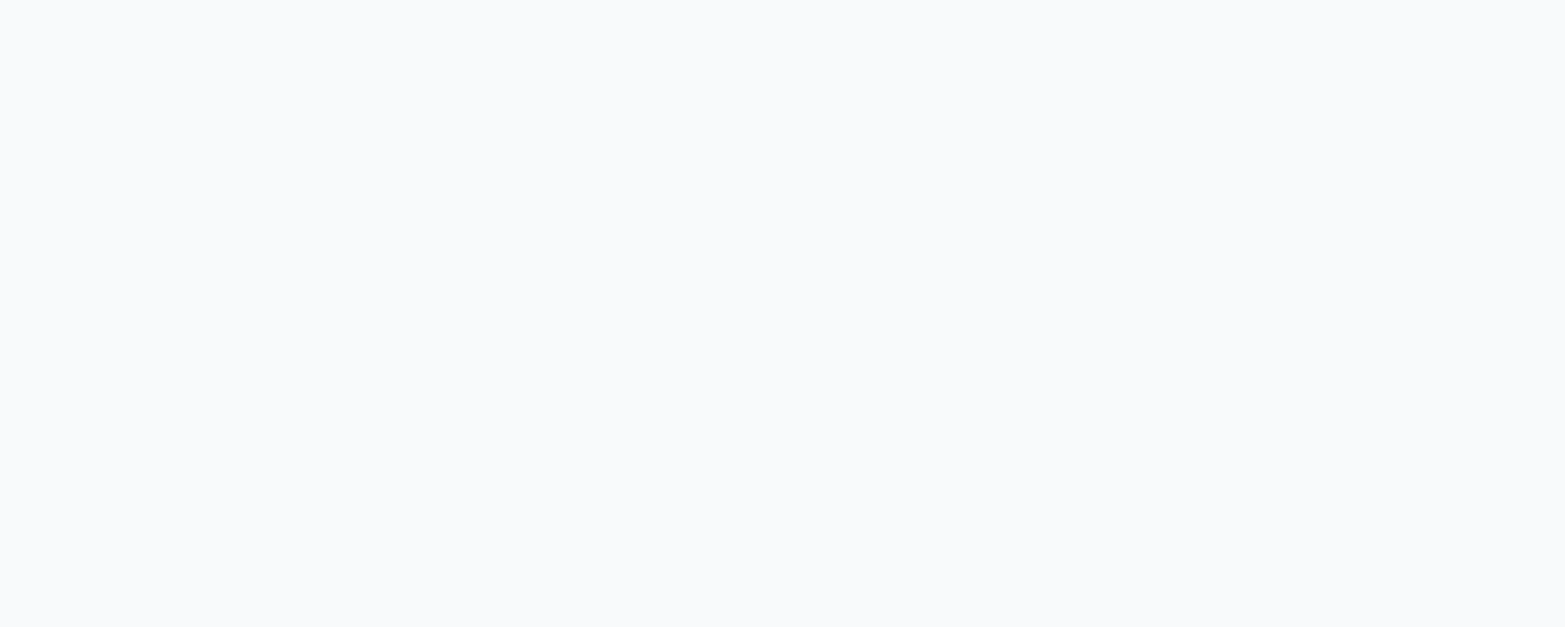
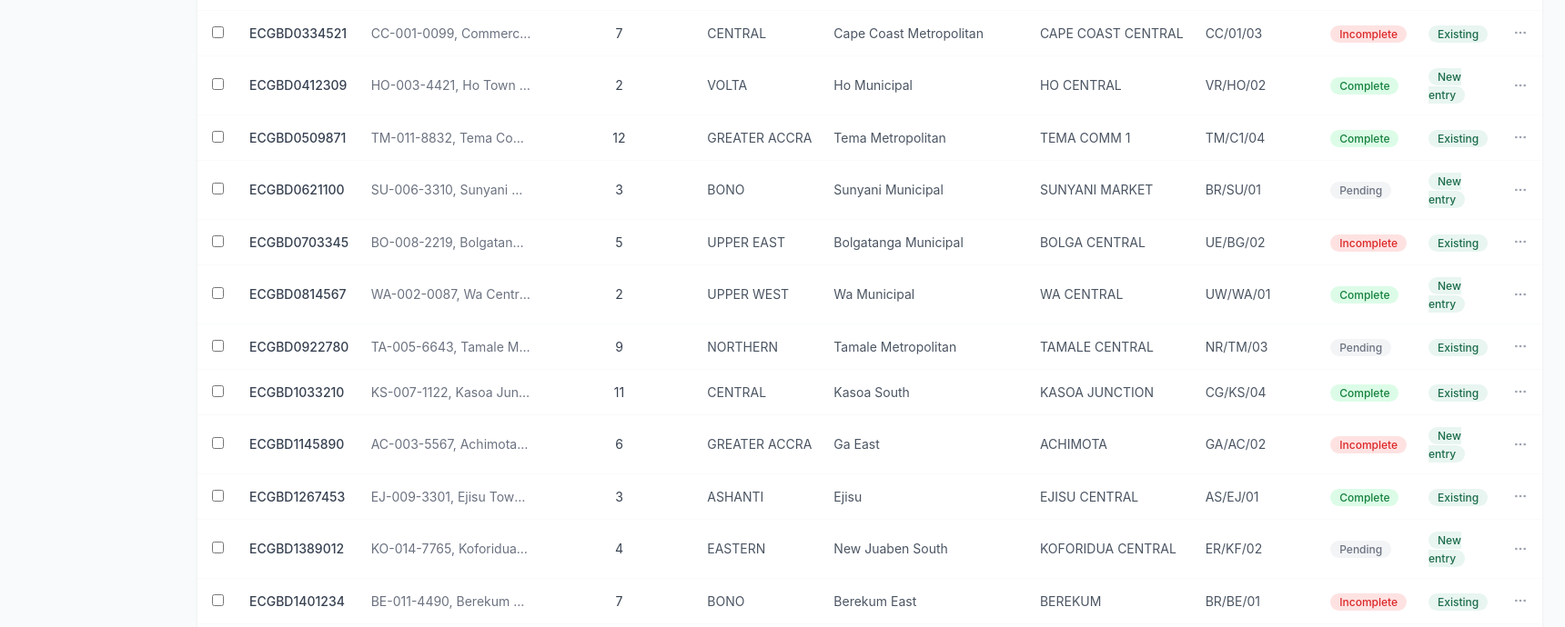
Before and after one commit to jaabless/CAIMs, a React (Vite) app: page /buildings in a window 1280 px wide. Shown: the part 1110-1800 px from the top of the page at 91% size, 1720 px wide, since content can reach past the window. Before the commit the page ends 1084 px from the top, so only its background shows below. Built offline with nearby package versions, Linux system fonts and the light colour scheme.

Commit message:
feat: expand buildings and customers mock data to 25 entries each for pagination

```diff
--- a/src/data/mockData.ts
+++ b/src/data/mockData.ts
@@ -132,6 +132,186 @@ export const buildings: Building[] = [
     district: 'Osu District',
     feederName: 'OSU CASTLE',
     dtName: 'A05/OS/03',
+    status: 'Complete',
+    tag: 'New entry',
+  },
+  {
+    id: '11',
+    slrn: 'ECGBD0211045',
+    address: 'WR-009-1234, Takoradi Market Circle, Takoradi',
+    connectedAccounts: 6,
+    region: 'WESTERN',
+    district: 'Sekondi-Takoradi Metropolitan',
+    feederName: 'TAKORADI MARKET',
+    dtName: 'TK/02/01',
+    status: 'Complete',
+    tag: 'Existing',
+  },
+  {
+    id: '12',
+    slrn: 'ECGBD0187632',
+    address: 'KM-014-5678, Adum High Street, Kumasi',
+    connectedAccounts: 4,
+    region: 'ASHANTI',
+    district: 'Kumasi Metropolitan',
+    feederName: 'ADUM',
+    dtName: 'K02/AD/05',
+    status: 'Pending',
+    tag: 'New entry',
+  },
+  {
+    id: '13',
+    slrn: 'ECGBD0334521',
+    address: 'CC-001-0099, Commercial Street, Cape Coast',
+    connectedAccounts: 7,
+    region: 'CENTRAL',
+    district: 'Cape Coast Metropolitan',
+    feederName: 'CAPE COAST CENTRAL',
+    dtName: 'CC/01/03',
+    status: 'Incomplete',
+    tag: 'Existing',
+  },
+  {
+    id: '14',
+    slrn: 'ECGBD0412309',
+    address: 'HO-003-4421, Ho Town Road, Ho',
+    connectedAccounts: 2,
+    region: 'VOLTA',
+    district: 'Ho Municipal',
+    feederName: 'HO CENTRAL',
+    dtName: 'VR/HO/02',
+    status: 'Complete',
+    tag: 'New entry',
+  },
+  {
+    id: '15',
+    slrn: 'ECGBD0509871',
+    address: 'TM-011-8832, Tema Community 1, Tema',
+    connectedAccounts: 12,
+    region: 'GREATER ACCRA',
+    district: 'Tema Metropolitan',
+    feederName: 'TEMA COMM 1',
+    dtName: 'TM/C1/04',
+    status: 'Complete',
+    tag: 'Existing',
+  },
+  {
+    id: '16',
+    slrn: 'ECGBD0621100',
+    address: 'SU-006-3310, Sunyani Market Road, Sunyani',
+    connectedAccounts: 3,
+    region: 'BONO',
+    district: 'Sunyani Municipal',
+    feederName: 'SUNYANI MARKET',
+    dtName: 'BR/SU/01',
+    status: 'Pending',
+    tag: 'New entry',
+  },
+  {
+    id: '17',
+    slrn: 'ECGBD0703345',
+    address: 'BO-008-2219, Bolgatanga Road, Bolgatanga',
+    connectedAccounts: 5,
+    region: 'UPPER EAST',
+    district: 'Bolgatanga Municipal',
+    feederName: 'BOLGA CENTRAL',
+    dtName: 'UE/BG/02',
+    status: 'Incomplete',
+    tag: 'Existing',
+  },
+  {
+    id: '18',
+    slrn: 'ECGBD0814567',
+    address: 'WA-002-0087, Wa Central Road, Wa',
+    connectedAccounts: 2,
+    region: 'UPPER WEST',
+    district: 'Wa Municipal',
+    feederName: 'WA CENTRAL',
+    dtName: 'UW/WA/01',
+    status: 'Complete',
+    tag: 'New entry',
+  },
+  {
+    id: '19',
+    slrn: 'ECGBD0922780',
+    address: 'TA-005-6643, Tamale Market, Tamale',
+    connectedAccounts: 9,
+    region: 'NORTHERN',
+    district: 'Tamale Metropolitan',
+    feederName: 'TAMALE CENTRAL',
+    dtName: 'NR/TM/03',
+    status: 'Pending',
+    tag: 'Existing',
+  },
+  {
+    id: '20',
+    slrn: 'ECGBD1033210',
+    address: 'KS-007-1122, Kasoa Junction, Kasoa',
+    connectedAccounts: 11,
+    region: 'CENTRAL',
+    district: 'Kasoa South',
+    feederName: 'KASOA JUNCTION',
+    dtName: 'CG/KS/04',
+    status: 'Complete',
+    tag: 'Existing',
+  },
+  {
+    id: '21',
+    slrn: 'ECGBD1145890',
+    address: 'AC-003-5567, Achimota Road, Achimota',
+    connectedAccounts: 6,
+    region: 'GREATER ACCRA',
+    district: 'Ga East',
+    feederName: 'ACHIMOTA',
+    dtName: 'GA/AC/02',
+    status: 'Incomplete',
+    tag: 'New entry',
+  },
+  {
+    id: '22',
+    slrn: 'ECGBD1267453',
+    address: 'EJ-009-3301, Ejisu Town Center, Ejisu',
+    connectedAccounts: 3,
+    region: 'ASHANTI',
+    district: 'Ejisu',
+    feederName: 'EJISU CENTRAL',
+    dtName: 'AS/EJ/01',
+    status: 'Complete',
+    tag: 'Existing',
+  },
+  {
+    id: '23',
+    slrn: 'ECGBD1389012',
+    address: 'KO-014-7765, Koforidua Central Road, Koforidua',
+    connectedAccounts: 4,
+    region: 'EASTERN',
+    district: 'New Juaben South',
+    feederName: 'KOFORIDUA CENTRAL',
+    dtName: 'ER/KF/02',
+    status: 'Pending',
+    tag: 'New entry',
+  },
+  {
+    id: '24',
+    slrn: 'ECGBD1401234',
+    address: 'BE-011-4490, Berekum Road, Berekum',
+    connectedAccounts: 7,
+    region: 'BONO',
+    district: 'Berekum East',
+    feederName: 'BEREKUM',
+    dtName: 'BR/BE/01',
+    status: 'Incomplete',
+    tag: 'Existing',
+  },
+  {
+    id: '25',
+    slrn: 'ECGBD1523678',
+    address: 'HH-007-2230, Hohoe Market Street, Hohoe',
+    connectedAccounts: 5,
+    region: 'VOLTA',
+    district: 'Hohoe Municipal',
+    feederName: 'HOHOE MARKET',
+    dtName: 'VR/HH/01',
     status: 'Complete',
     tag: 'New entry',
   },
@@ -288,10 +468,220 @@ export const customers: Customer[] = [
     meterNo: 'P09887654',
     dtName: 'BA/06',
     address: 'BA-033-9910',
-    region: 'BRONG AHAFO',
-    district: 'Sunyani Municipal District',
+    region: 'BONO',
+    district: 'Sunyani Municipal',
     tariff: 'Commercial (postpaid)',
     status: 'Complete',
     tag: 'New entry',
   },
+  {
+    id: '11',
+    slrn: 'ECGBD0654321',
+    buildingOwner: 'DARKO PATIENCE',
+    acctNo: '610234567',
+    meterNo: 'P06112233',
+    dtName: 'TK/03',
+    address: 'WR-009-4455',
+    region: 'WESTERN',
+    district: 'Sekondi-Takoradi Metropolitan',
+    tariff: 'Residential (prepayment)',
+    status: 'Complete',
+    tag: 'Existing',
+  },
+  {
+    id: '12',
+    slrn: 'ECGBD0345678',
+    buildingOwner: 'AGYEMANG FELIX',
+    acctNo: '820567891',
+    meterNo: 'P08345678',
+    dtName: 'KM/05',
+    address: 'AS-014-7788',
+    region: 'ASHANTI',
+    district: 'Mampong',
+    tariff: 'Residential (postpaid)',
+    status: 'Pending',
+    tag: 'New entry',
+  },
+  {
+    id: '13',
+    slrn: 'ECGBD0223456',
+    buildingOwner: 'OSEI ADJOA',
+    acctNo: '530678901',
+    meterNo: 'P05223344',
+    dtName: 'CC/02',
+    address: 'CC-001-2233',
+    region: 'CENTRAL',
+    district: 'Cape Coast Metropolitan',
+    tariff: 'Residential (prepayment)',
+    status: 'Incomplete',
+    tag: 'Existing',
+  },
+  {
+    id: '14',
+    slrn: 'ECGBD0112345',
+    buildingOwner: 'TETTEH ABENA',
+    acctNo: '720789012',
+    meterNo: 'P07456789',
+    dtName: 'TM/08',
+    address: 'TM-011-3344',
+    region: 'GREATER ACCRA',
+    district: 'Tema Metropolitan',
+    tariff: 'Commercial (prepayment)',
+    status: 'Complete',
+    tag: 'New entry',
+  },
+  {
+    id: '15',
+    slrn: 'ECGBD0891234',
+    buildingOwner: 'ANSAH GEORGE',
+    acctNo: '640890123',
+    meterNo: 'P06567890',
+    dtName: 'ER/04',
+    address: 'ER-008-5566',
+    region: 'EASTERN',
+    district: 'New Juaben North',
+    tariff: 'Residential (prepayment)',
+    status: 'Pending',
+    tag: 'Existing',
+  },
+  {
+    id: '16',
+    slrn: 'ECGBD0567890',
+    buildingOwner: 'MENSAH JOSEPHINE',
+    acctNo: '860901234',
+    meterNo: 'P08678901',
+    dtName: 'VR/06',
+    address: 'VR-003-7788',
+    region: 'VOLTA',
+    district: 'Ho Municipal',
+    tariff: 'Residential (postpaid)',
+    status: 'Complete',
+    tag: 'New entry',
+  },
+  {
+    id: '17',
+    slrn: 'ECGBD0456789',
+    buildingOwner: 'AMOAH DANIEL',
+    acctNo: '750012345',
+    meterNo: 'P07789012',
+    dtName: 'NR/05',
+    address: 'NR-005-9900',
+    region: 'NORTHERN',
+    district: 'Tamale Metropolitan',
+    tariff: 'Residential (prepayment)',
+    status: 'Incomplete',
+    tag: 'Existing',
+  },
+  {
+    id: '18',
+    slrn: 'ECGBD0334567',
+    buildingOwner: 'OWUSU AMMA',
+    acctNo: '670123456',
+    meterNo: 'P06890123',
+    dtName: 'UE/03',
+    address: 'UE-002-1122',
+    region: 'UPPER EAST',
+    district: 'Bolgatanga Municipal',
+    tariff: 'Commercial (postpaid)',
+    status: 'Pending',
+    tag: 'New entry',
+  },
+  {
+    id: '19',
+    slrn: 'ECGBD0223457',
+    buildingOwner: 'FORSON ERIC',
+    acctNo: '590234567',
+    meterNo: 'P05901234',
+    dtName: 'UW/02',
+    address: 'UW-001-3344',
+    region: 'UPPER WEST',
+    district: 'Wa Municipal',
+    tariff: 'Residential (prepayment)',
+    status: 'Complete',
+    tag: 'Existing',
+  },
+  {
+    id: '20',
+    slrn: 'ECGBD0112346',
+    buildingOwner: 'AKOTO DIANA',
+    acctNo: '810345678',
+    meterNo: 'P08012345',
+    dtName: 'GA/04',
+    address: 'GA-006-5566',
+    region: 'GREATER ACCRA',
+    district: 'Ga East',
+    tariff: 'Residential (prepayment)',
+    status: 'Incomplete',
+    tag: 'New entry',
+  },
+  {
+    id: '21',
+    slrn: 'ECGBD0001234',
+    buildingOwner: 'ADOM KWABENA',
+    acctNo: '700456789',
+    meterNo: 'P07123456',
+    dtName: 'BR/04',
+    address: 'BR-010-7788',
+    region: 'BONO',
+    district: 'Berekum East',
+    tariff: 'Residential (postpaid)',
+    status: 'Pending',
+    tag: 'Existing',
+  },
+  {
+    id: '22',
+    slrn: 'ECGBD0890123',
+    buildingOwner: 'QUAYE BEATRICE',
+    acctNo: '880567890',
+    meterNo: 'P08234567',
+    dtName: 'AS/07',
+    address: 'AS-012-9900',
+    region: 'ASHANTI',
+    district: 'Ejisu',
+    tariff: 'Residential (prepayment)',
+    status: 'Complete',
+    tag: 'New entry',
+  },
+  {
+    id: '23',
+    slrn: 'ECGBD0779012',
+    buildingOwner: 'DJAN SOLOMON',
+    acctNo: '560678901',
+    meterNo: 'P05345678',
+    dtName: 'VR/09',
+    address: 'VR-007-1122',
+    region: 'VOLTA',
+    district: 'Hohoe Municipal',
+    tariff: 'Commercial (prepayment)',
+    status: 'Incomplete',
+    tag: 'Existing',
+  },
+  {
+    id: '24',
+    slrn: 'ECGBD0668901',
+    buildingOwner: 'ASANTE ABIGAIL',
+    acctNo: '730789012',
+    meterNo: 'P07456790',
+    dtName: 'ER/07',
+    address: 'ER-010-3344',
+    region: 'EASTERN',
+    district: 'Abuakwa South',
+    tariff: 'Residential (prepayment)',
+    status: 'Pending',
+    tag: 'New entry',
+  },
+  {
+    id: '25',
+    slrn: 'ECGBD0557890',
+    buildingOwner: 'BARIMAH NANA',
+    acctNo: '920890123',
+    meterNo: 'P09012345',
+    dtName: 'CC/05',
+    address: 'CC-003-5566',
+    region: 'CENTRAL',
+    district: 'Mfantsiman',
+    tariff: 'Residential (postpaid)',
+    status: 'Complete',
+    tag: 'Existing',
+  },
 ];
```
